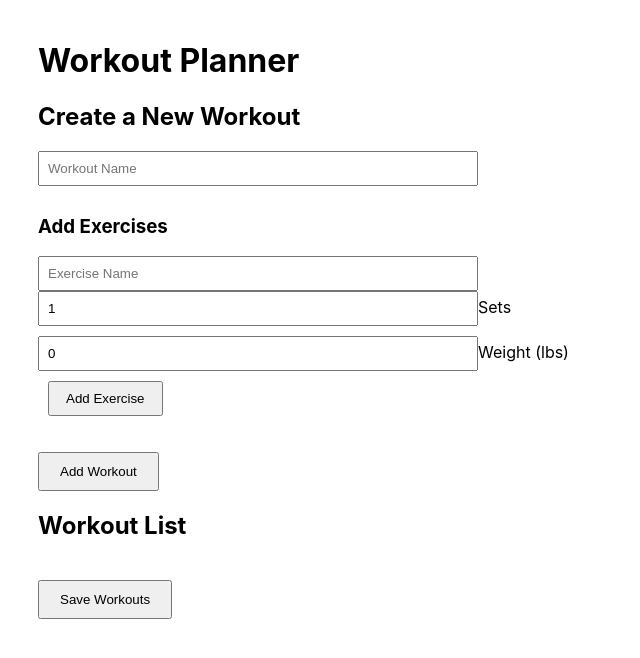
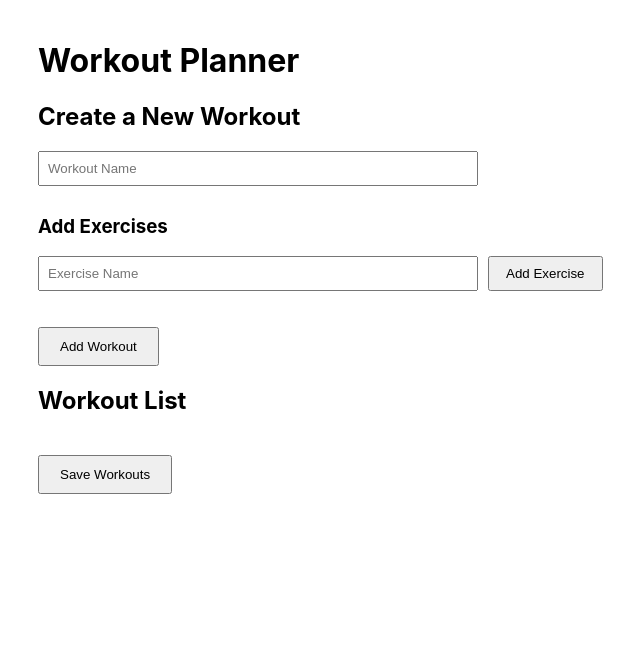
Before and after one commit to CSE110-FitByte/fitbyte, a React (Create React App) app in the folder client/: page / in a window 1280 px wide. Shown: the top 658 px of the page, without its empty margins (302-942 px from the left). Built offline with nearby package versions, Linux system fonts and the light colour scheme.

Commit message:
Revert "Sets and Reps"
This reverts commit be80efd2fa88b067bc6d4623130e97275b2ca3e7.

```diff
--- a/client/src/App.tsx
+++ b/client/src/App.tsx
@@ -12,10 +12,6 @@ const App: React.FC = () => {
     setWorkoutName,
     exerciseName,
     setExerciseName,
-    sets,
-    setSets,
-    weight,
-    setWeight,
     currentExercises,
     addExercise,
     workouts,
@@ -31,10 +27,6 @@ const App: React.FC = () => {
         setWorkoutName={setWorkoutName}
         exerciseName={exerciseName}
         setExerciseName={setExerciseName}
-        sets={sets}
-        setSets={setSets}
-        weight={weight}
-        setWeight={setWeight}
         addExercise={addExercise}
         currentExercises={currentExercises}
         addWorkout={addWorkout}
--- a/client/src/components/WorkoutInput.tsx
+++ b/client/src/components/WorkoutInput.tsx
@@ -6,10 +6,6 @@ interface WorkoutInputProps {
   setWorkoutName: (value: string) => void;
   exerciseName: string;
   setExerciseName: (value: string) => void;
-  sets: number;
-  setSets: (value: number) => void;
-  weight: number;
-  setWeight: (value: number) => void;
   addExercise: () => void;
   currentExercises: Exercise[];
   addWorkout: () => void;
@@ -20,10 +16,6 @@ const WorkoutInput: React.FC<WorkoutInputProps> = ({
   setWorkoutName,
   exerciseName,
   setExerciseName,
-  sets,
-  setSets,
-  weight,
-  setWeight,
   addExercise,
   currentExercises,
   addWorkout,
@@ -34,14 +26,6 @@ const WorkoutInput: React.FC<WorkoutInputProps> = ({
 
   const handleExerciseNameChange = (e: ChangeEvent<HTMLInputElement>) => {
     setExerciseName(e.target.value);
-  };
-
-  const handleSetsChange = (e: ChangeEvent<HTMLInputElement>) => {
-    setSets(Number(e.target.value));
-  };
-
-  const handleWeightChange = (e: ChangeEvent<HTMLInputElement>) => {
-    setWeight(Number(e.target.value));
   };
 
   return (
@@ -62,35 +46,12 @@ const WorkoutInput: React.FC<WorkoutInputProps> = ({
         placeholder="Exercise Name"
         style={{ width: '70%', padding: '8px' }}
       />
-
-      <input
-        type="number"
-        value={sets}
-        onChange={handleSetsChange}
-        placeholder="Sets"
-        style={{ width: '70%', padding: '8px', marginBottom: '10px' }}
-        min="1"
-      />
-      <label>Sets</label>
-
-      <input
-        type="number"
-        value={weight}
-        onChange={handleWeightChange}
-        placeholder="Weight (lbs)"
-        style={{ width: '70%', padding: '8px', marginBottom: '10px' }}
-        min="0"
-      />
-      <label>Weight (lbs)</label>
-
       <button onClick={addExercise} style={{ padding: '8px 16px', marginLeft: '10px' }}>
         Add Exercise
       </button>
       <ul>
         {currentExercises.map((exercise, index) => (
-          <li key={index}>
-            {exercise.name} - {exercise.sets} sets, {exercise.weight} lbs
-          </li>
+          <li key={index}>{exercise.name}</li>
         ))}
       </ul>
       <button onClick={addWorkout} style={{ padding: '10px 20px', marginTop: '20px' }}>
--- a/client/src/components/WorkoutList.tsx
+++ b/client/src/components/WorkoutList.tsx
@@ -13,9 +13,7 @@ const WorkoutList: React.FC<WorkoutListProps> = ({ workouts }) => (
         <h3>{workout.name}</h3>
         <ul>
           {workout.exercises.map((exercise, idx) => (
-            <li key={idx}>
-              {exercise.name} - {exercise.sets} sets, {exercise.weight} lbs
-            </li>
+            <li key={idx}>{exercise.name}</li>
           ))}
         </ul>
       </div>
--- a/client/src/hooks/useWorkouts.ts
+++ b/client/src/hooks/useWorkouts.ts
@@ -9,8 +9,6 @@ export const useWorkouts = () => {
   const [exerciseName, setExerciseName] = useState<string>('');
   const [workouts, setWorkouts] = useState<Workout[]>([]);
   const [currentExercises, setCurrentExercises] = useState<Exercise[]>([]);
-  const [sets, setSets] = useState<number>(1);
-  const [weight, setWeight] = useState<number>(0)
 
   useEffect(() => {
     const savedWorkouts = loadFromLocalStorage<Workout[]>('workouts');
@@ -25,10 +23,8 @@ export const useWorkouts = () => {
 
   const addExercise = () => {
     if (exerciseName.trim() !== '') {
-      setCurrentExercises([...currentExercises, { name: exerciseName.trim(), sets, weight }]);
+      setCurrentExercises([...currentExercises, { name: exerciseName.trim() }]);
       setExerciseName('');
-      setSets(1);
-      setWeight(0);
     }
   };
 
@@ -53,10 +49,6 @@ export const useWorkouts = () => {
     setWorkoutName,
     exerciseName,
     setExerciseName,
-    sets,
-    setSets,
-    weight,
-    setWeight,
     currentExercises,
     addExercise,
     workouts,
--- a/client/src/types/types.ts
+++ b/client/src/types/types.ts
@@ -1,8 +1,5 @@
 export interface Exercise {
     name: string;
-    sets: number;
-    weight: number;
-
     // Additional fields like reps, sets can be added here
   }
 
```
Also changed, not shown: 1 other file (tests, documents, lock files or other folders).
